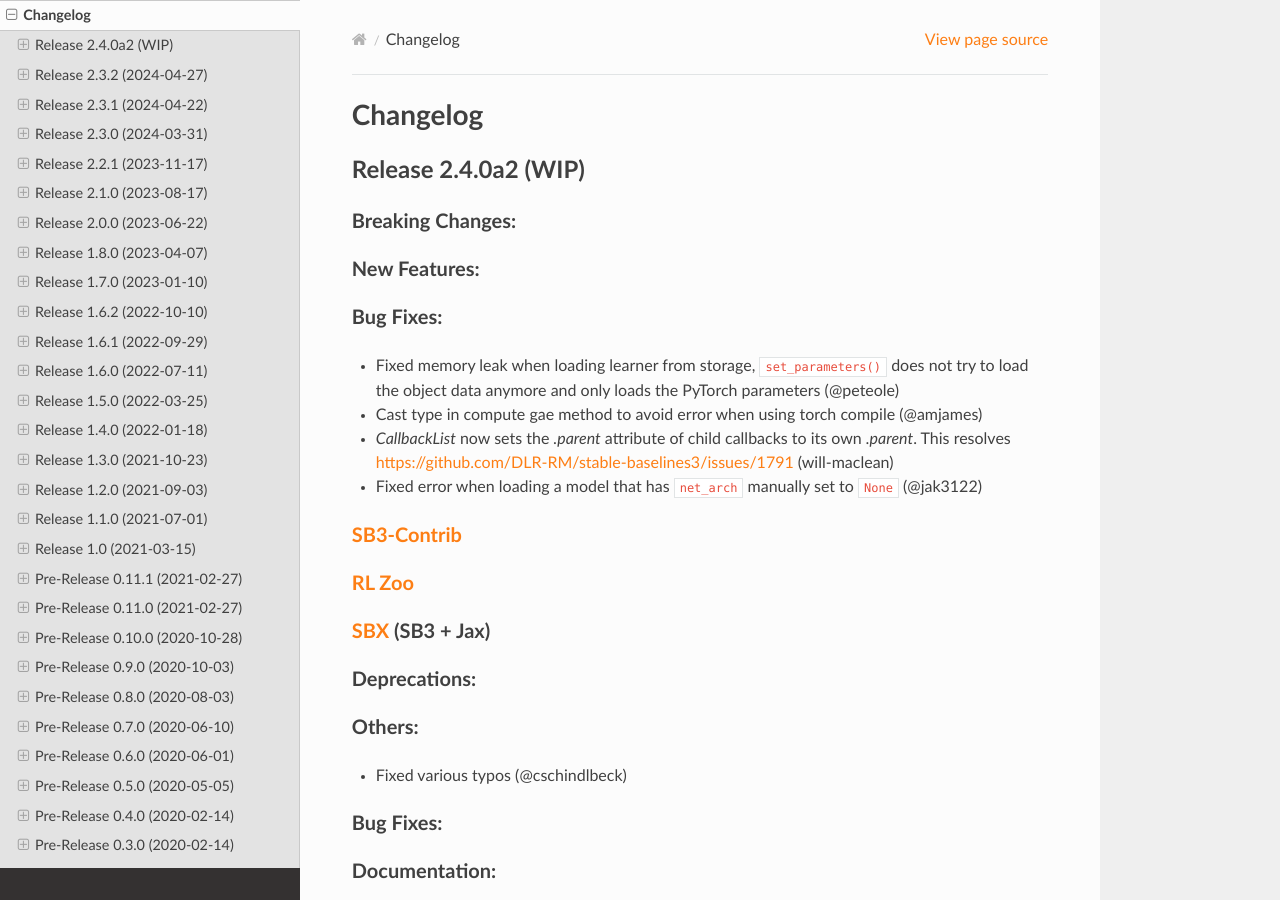
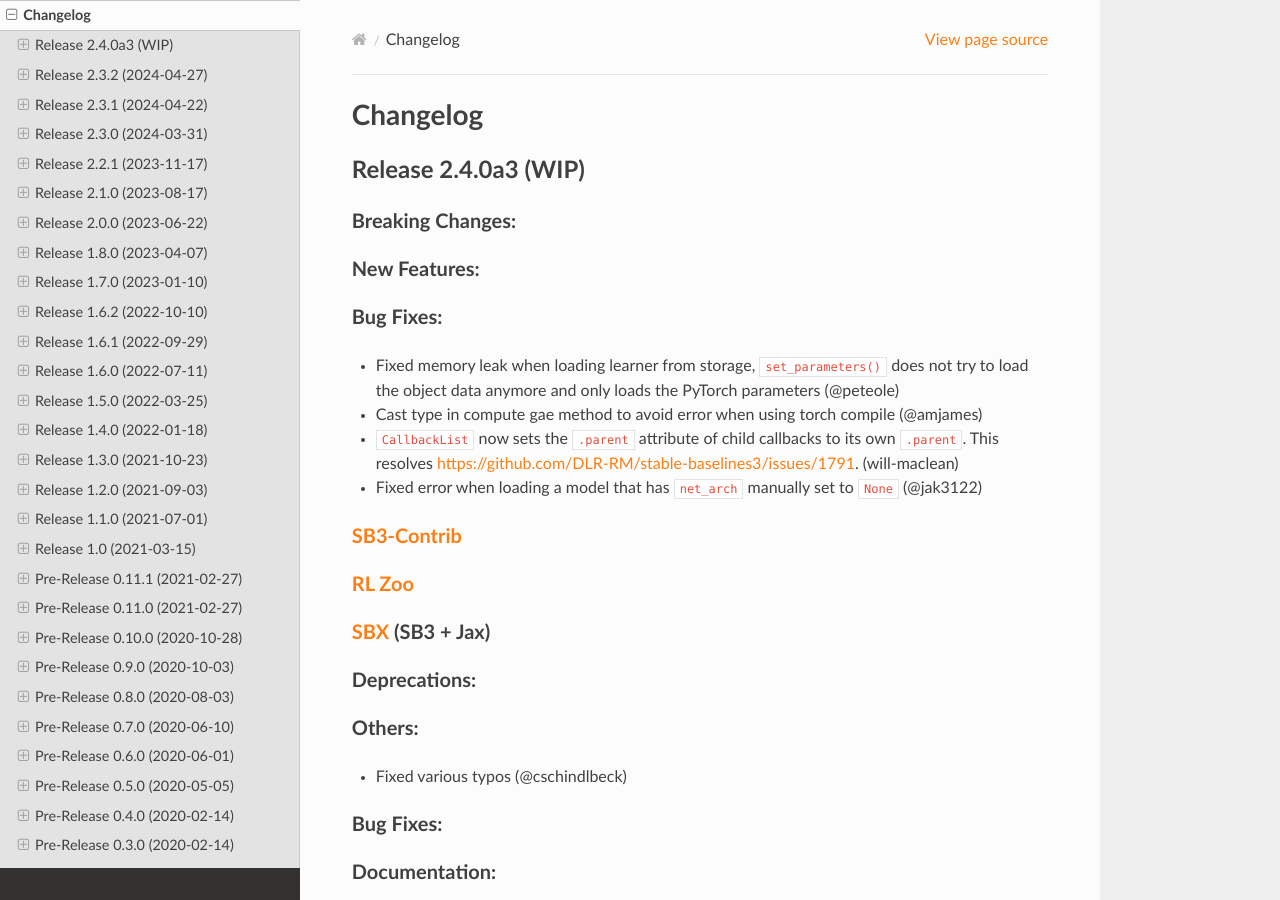
Before and after one commit to DLR-RM/stable-baselines3, a Sphinx documentation site: the page built from docs/misc/changelog.rst, in a window 1280 px wide and 900 px high. Built offline with Sphinx 7.4.7 and the Read the Docs theme 2.0.0, drawn with Linux system fonts in a browser that asks for light colours; pages that are not in the unit, such as notebooks, are missing from menus.

Commit message:
Update test and version

```diff
--- a/docs/misc/changelog.rst
+++ b/docs/misc/changelog.rst
@@ -3,7 +3,7 @@
 Changelog
 ==========
 
-Release 2.4.0a2 (WIP)
+Release 2.4.0a3 (WIP)
 --------------------------
 
 Breaking Changes:
@@ -17,8 +17,8 @@
 - Fixed memory leak when loading learner from storage, ``set_parameters()`` does not try to load the object data anymore
   and only loads the PyTorch parameters (@peteole)
 - Cast type in compute gae method to avoid error when using torch compile (@amjames)
-- `CallbackList` now sets the `.parent` attribute of child callbacks to its own `.parent`. This resolves https://github.com/DLR-RM/stable-baselines3/issues/1791 (will-maclean)
-- Fixed error when loading a model that has ``net_arch`` manually set to ``None`` (@jak3122)
+- ``CallbackList`` now sets the ``.parent`` attribute of child callbacks to its own ``.parent``. This resolves `<https://github.com/DLR-RM/stable-baselines3/issues/1791>`_. (will-maclean)
+- Fixed error when loading a model that has ``net_arch`` manually set to ``None``   (@jak3122)
 
 `SB3-Contrib`_
 ^^^^^^^^^^^^^^
--- a/stable_baselines3/version.txt
+++ b/stable_baselines3/version.txt
@@ -1 +1 @@
-2.4.0a2
+2.4.0a3
```
Also changed, not shown: 1 other file.
